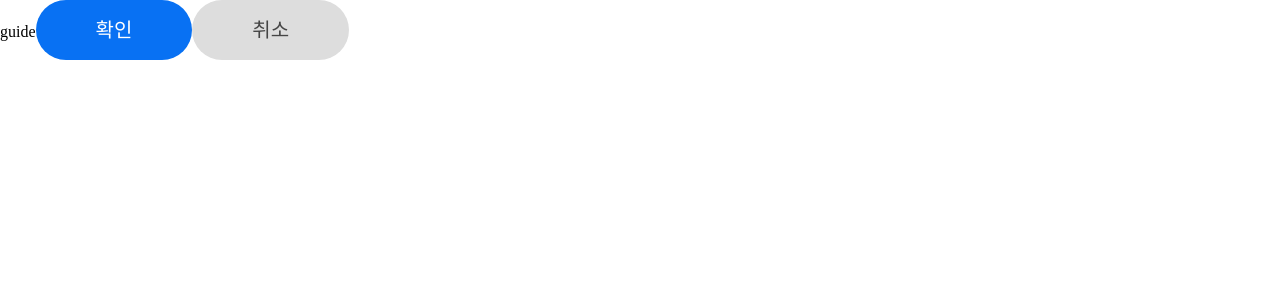
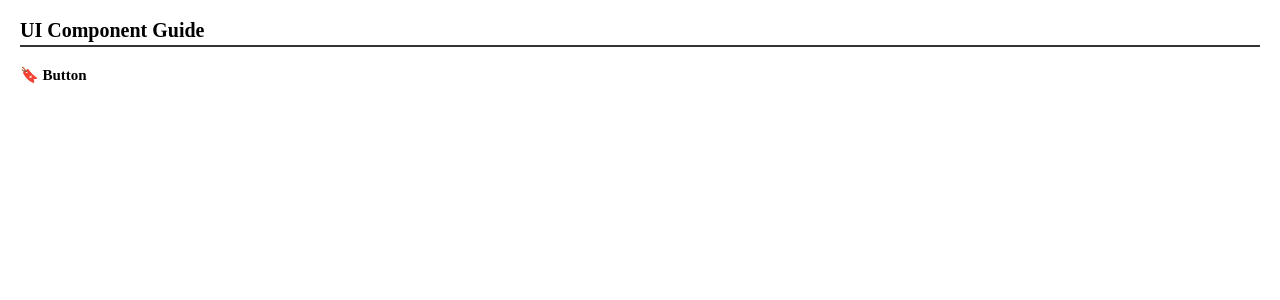
Before and after one commit to cara656513/capital_migration_react, a React (Vite) app: page / in a window 1280 px wide. Shown: the top 300 px of the page. Built offline with nearby package versions, Linux system fonts and the light colour scheme.

Commit message:
feat: guide page

```diff
--- /dev/null
+++ b/src/pages/Guide.module.scss
@@ -0,0 +1,50 @@
+.guideContainer {
+  padding: 2rem;
+
+  .guideTitle {
+    border-bottom: 2px solid #333;
+    padding-bottom: 0.5rem;
+    margin-bottom: 2rem;
+    font-size: 2rem;
+    font-weight: 700;
+  }
+
+  .guideContent {
+    display: flex;
+    flex-direction: column;
+    gap: 3rem;
+  }
+
+  .guideSection {
+    width: 100%;
+
+    .guideSectionTitle {
+      width: 100%;
+      margin-bottom: 1rem;
+      font-size: 1.5rem;
+      font-weight: 600;
+    }
+
+    .guideSectionDesc {
+      margin: 1rem 0 1rem;
+      color: #666;
+      line-height: 1.5;
+
+      code {
+        background-color: #f0f0f0;
+        padding: 0.2rem 0.4rem;
+        border-radius: 4px;
+        font-family: monospace;
+      }
+    }
+
+    .guideSectionPreview {
+      display: flex;
+      gap: 10px;
+      padding: 1rem;
+      border: 1px solid #e5e5e5;
+      border-radius: 8px;
+      background-color: #f9f9f9;
+    }
+  }
+}
--- a/src/pages/Guide.tsx
+++ b/src/pages/Guide.tsx
@@ -1,12 +1,39 @@
+import { useState } from "react";
 import Button from "../components/common/Button";
+import styles from "./Guide.module.scss";
 
 function Guide() {
+  const [isOpen, setIsOpen] = useState(false);
+  const handleToggle = () => {
+    setIsOpen(!isOpen);
+  }
+
   return (
-    <>
-      guide
-      <Button>확인</Button>
-      <Button variant="secondary">취소</Button>
-    </>
+    <main className={styles.guideContainer}>
+      <h1 className={styles.guideTitle}>
+        UI Component Guide
+      </h1>
+
+      <div className={styles.guideContent}>
+
+        {/* --- Button 컴포넌트 --- */}
+        <section className={styles.guideSection}>
+          <button className={styles.guideSectionTitle} onClick={handleToggle}>🔖 Button</button>
+          {isOpen &&
+            <>
+              <div className={styles.guideSectionDesc}>
+                <p>경로: <code>components/common/Button.tsx</code></p>
+                <p>Button은 button, a 태그에서 공통으로 사용 가능합니다.</p>
+              </div>
+              <div className={styles.guideSectionPreview}>
+                <Button>확인</Button>
+                <Button variant="secondary">취소</Button>
+              </div>
+            </>}
+        </section>
+
+      </div>
+    </main>
   );
 }
 
```
